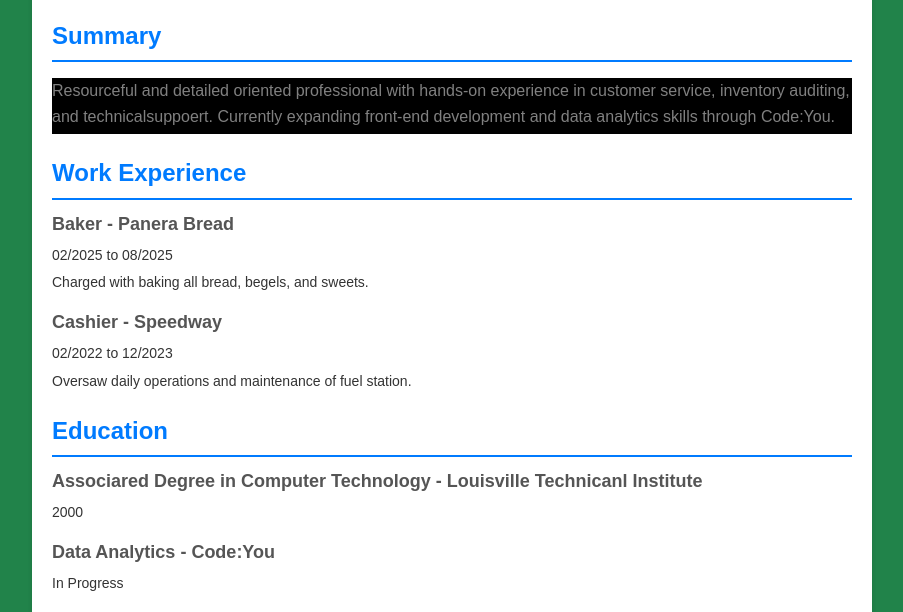
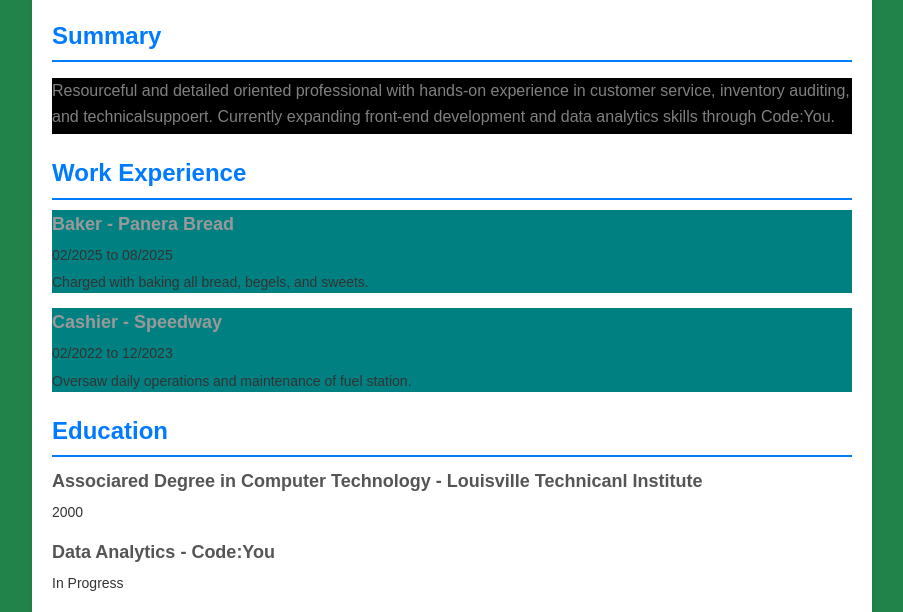
Before and after one commit to Myfithub12/username.github.io, a plain HTML site: page index.html in a window 1280 px wide. Shown: the part 124-736 px from the top of the page, without its empty margins (188-1091 px from the left). Drawn offline with Linux system fonts and the light colour scheme.

Commit message:
09/11/25

```diff
--- a/index.css
+++ b/index.css
@@ -59,6 +59,19 @@
             margin: 5px 0;
             font-size: 14px;
         }
+        .items {
+            margin-bottom: 15px;
+            background-color: teal;
+        }
+        .items h3 {
+            margin: 0;
+            font-size: 18px;
+            color: #999;
+        }
+        .items p {
+            margin: 5px 0;
+            font-size: 14px;
+        }
         .skills ul {
             list-style: none;
             padding: 0;
--- a/index.html
+++ b/index.html
@@ -29,14 +29,14 @@
             </section>
             <section class="section">
                 <h2>Work Experience</h2>
-                <div class="item">
+                <div class="items">
                     <h3>Baker - Panera Bread</h3>
                     <p>02/2025 to 08/2025</p>
                     <p>
                         Charged with baking all bread, begels, and sweets.
                     </p>
                 </div>
-                <div class="item">
+                <div class="items">
                     <h3>Cashier - Speedway</h3>
                     <p>02/2022 to 12/2023</p>
                     <p>
```
